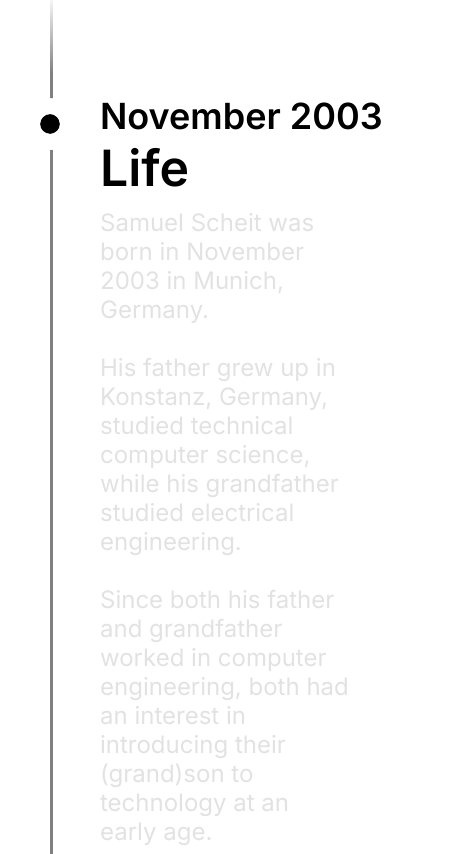
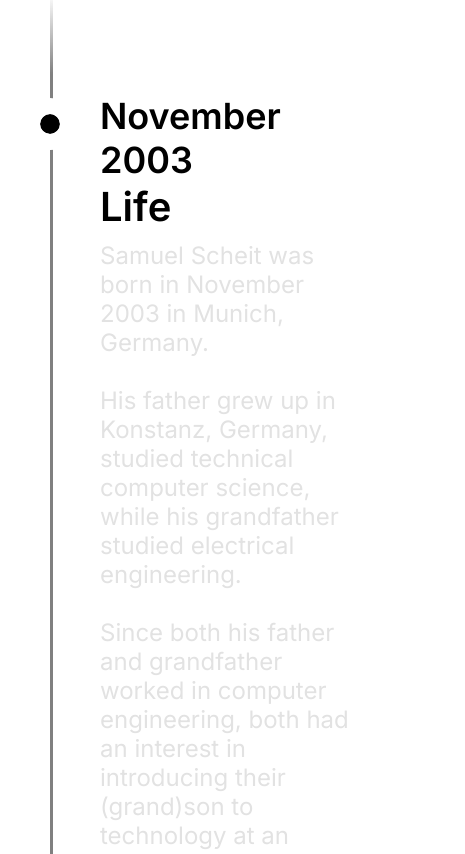
Before and after one commit to SamuelScheit/SamuelScheit, a Next.js app: page /about in a window 390 px wide. Shown: the part 850-1704 px from the top of the page, 465 px wide, since content can reach past the window. Built offline with nearby package versions, Linux system fonts and the light colour scheme.

Commit message:
fix: mobile overflow

```diff
--- a/components/navbar.scss
+++ b/components/navbar.scss
@@ -11,7 +11,7 @@
 
 	.wrapper {
 		display: flex;
-		max-width: 1040px;
+		max-width: var(--container);
 		height: 4rem;
 		flex: 1;
 		align-items: center;
--- a/components/timeline.scss
+++ b/components/timeline.scss
@@ -24,7 +24,7 @@
 	.item {
 		display: grid;
 		grid-template-areas: "date dot content";
-		grid-template-columns: minmax(0, 1fr) 100px minmax(0, 1fr);
+		grid-template-columns: 1fr 100px 1fr;
 		max-width: 1300px;
 		padding: 5rem 0;
 
@@ -58,15 +58,16 @@
 		.content {
 			grid-area: content;
 			place-self: start start;
-			font-size: 1.2rem;
-			padding-right: 2rem;
+			font-size: 24px;
 
-			p {
+			div {
 				color: #e2e2e2;
 			}
 
 			h1 {
 				font-size: 2.5rem;
+				word-break: break-word;
+
 				font-weight: 600;
 				margin-bottom: 0.5rem;
 			}
@@ -88,8 +89,15 @@
 			grid-template-areas:
 				"dot date"
 				"dot content";
-			grid-template-columns: 100px minmax(0, 1fr);
-			grid-template-rows: auto minmax(0, 1fr);
+			grid-template-columns: 100px 1fr;
+			// grid-template-columns: 100px 1fr;
+			grid-template-rows: auto 1fr;
+
+			.content {
+				h1 {
+					font-size: 2rem;
+				}
+			}
 
 			.date {
 				position: relative;
--- a/package.json
+++ b/package.json
@@ -18,7 +18,8 @@
 		"next": "13.0.7",
 		"react": "18.2.0",
 		"react-dom": "18.2.0",
-		"typescript": "4.9.4",
-		"sass": "^1.56.2"
+		"sass": "^1.56.2",
+		"sharp": "^0.31.2",
+		"typescript": "4.9.4"
 	}
 }
--- a/pages/_app.tsx
+++ b/pages/_app.tsx
@@ -6,12 +6,16 @@ import "../components/timeline.scss";
 import type { AppProps } from "next/app";
 
 import { Inter } from "@next/font/google";
+import Head from "next/head";
 
 const inter = Inter({ subsets: ["latin"], weight: "variable" });
 
 export default function App({ Component, pageProps }: AppProps) {
 	return (
 		<>
+			<Head>
+				<meta name="viewport" content="width=device-width; initial-scale=1.0" />
+			</Head>
 			<style jsx global>{`
 				html {
 					font-family: ${inter.style.fontFamily};
--- a/pages/about.scss
+++ b/pages/about.scss
@@ -7,6 +7,13 @@ body {
 	main {
 		display: flex;
 		flex-direction: column;
+		// justify-content: center;
+		align-items: center;
+
+		.timeline {
+			max-width: calc(var(--container) + 4rem);
+			padding-right: 2rem;
+		}
 	}
 
 	section {
@@ -15,5 +22,6 @@ body {
 		min-height: 50vh;
 		background: var(--background);
 		z-index: 1;
+		width: 100%;
 	}
 }
--- a/pages/about.tsx
+++ b/pages/about.tsx
@@ -14,7 +14,7 @@ export default function About() {
 				<Hero />
 				<Timeline>
 					<TimelineItem date="November 2003" title="Life">
-						<p>
+						<div>
 							Samuel Scheit was born in November 2003 in Munich, Germany. <br />
 							<br />
 							His father grew up in Konstanz, Germany, studied technical computer science, while his grandfather studied
@@ -22,7 +22,7 @@ export default function About() {
 							<br />
 							Since both his father and grandfather worked in computer engineering, both had an interest in introducing their
 							(grand)son to technology at an early age.
-						</p>
+						</div>
 					</TimelineItem>
 					<TimelineItem date="October 2013" title="Lego Mindstorms">
 						<Image
@@ -38,16 +38,16 @@ export default function About() {
 							src={Lego}
 							alt="Lego"
 						/>
-						<p>
+						<div>
 							At the age of 10, Samuel was introduced to robotics through the construction and visual programming of a Lego
 							Mindstorms robot, which sparked a passion for building projects.
 							<br />
 							<br />
 							He enjoyed the sense of accomplishment he gained from this activity and was eager to learn more.
-						</p>
+						</div>
 					</TimelineItem>
 					<TimelineItem date="August 2014" title="Learning programming">
-						<p>
+						<div>
 							In addition to building with Lego, Samuel enjoyed playing video games, like many other children his age.
 							However, he had to share the family computer with his{" "}
 							<a rel="noreferrer" target="_blank" href="https://linktr.ee/GxdAim">
@@ -64,20 +64,20 @@ export default function About() {
 							</a>{" "}
 							programming language because it was the only language they could help him with. He used it to program a Sudoku
 							solver, which he then used to help his grandfather solve sudokus in the newspaper.
-						</p>
+						</div>
 					</TimelineItem>
 					<TimelineItem date="November 2015" title="A personal computer">
-						<p>
+						<div>
 							As promised, he received his first personal computer, which he of course used for <del>programming</del> playing
 							Minecraft. <br />
 							<br />
 							Within the game, he preferred playing in creative mode, where he was able to create complex structures similar
 							to logic gates using &quot;command blocks and redstone&quot;. <br />
 							However, playing alone was not as enjoyable as playing with friends, so he learned how to host servers for them.
-						</p>
+						</div>
 					</TimelineItem>
 					<TimelineItem date="June 2016" title="Linux">
-						<p>
+						<div>
 							Samuel wanted to host multiple Minecraft servers and needed to find a way to keep them running without
 							constantly relying on his personal computer. <br />
 							<br />
@@ -86,10 +86,10 @@ export default function About() {
 							Through this process, he gained knowledge about operating systems and became proficient in using the command
 							line efficiently. <br />
 							However, he encountered a problem with managing multiple servers, as he did not have an overview of them.
-						</p>
+						</div>
 					</TimelineItem>
 					<TimelineItem date="February 2017" title="Web development">
-						<p>
+						<div>
 							Samuel wanted to create a website that provided an overview of his Minecraft servers, so he had to learn HTML
 							and CSS. <br />
 							However, a static website just for viewing was not enough, he also wanted to manage those servers. <br />
@@ -100,7 +100,7 @@ export default function About() {
 								This
 							</a>{" "}
 							marked the beginning of his journey as a developer and the start of many subsequent projects.
-						</p>
+						</div>
 					</TimelineItem>
 				</Timeline>
 				<section className="">
--- a/styles/globals.scss
+++ b/styles/globals.scss
@@ -7,6 +7,7 @@
 	--text: #000;
 	--background: #fff;
 	--background-rgb: 255, 255, 255;
+	--container: 1040px;
 }
 
 @media (prefers-color-scheme: dark) {
```
Also changed, not shown: 1 other file (tests, documents, lock files or other folders).
